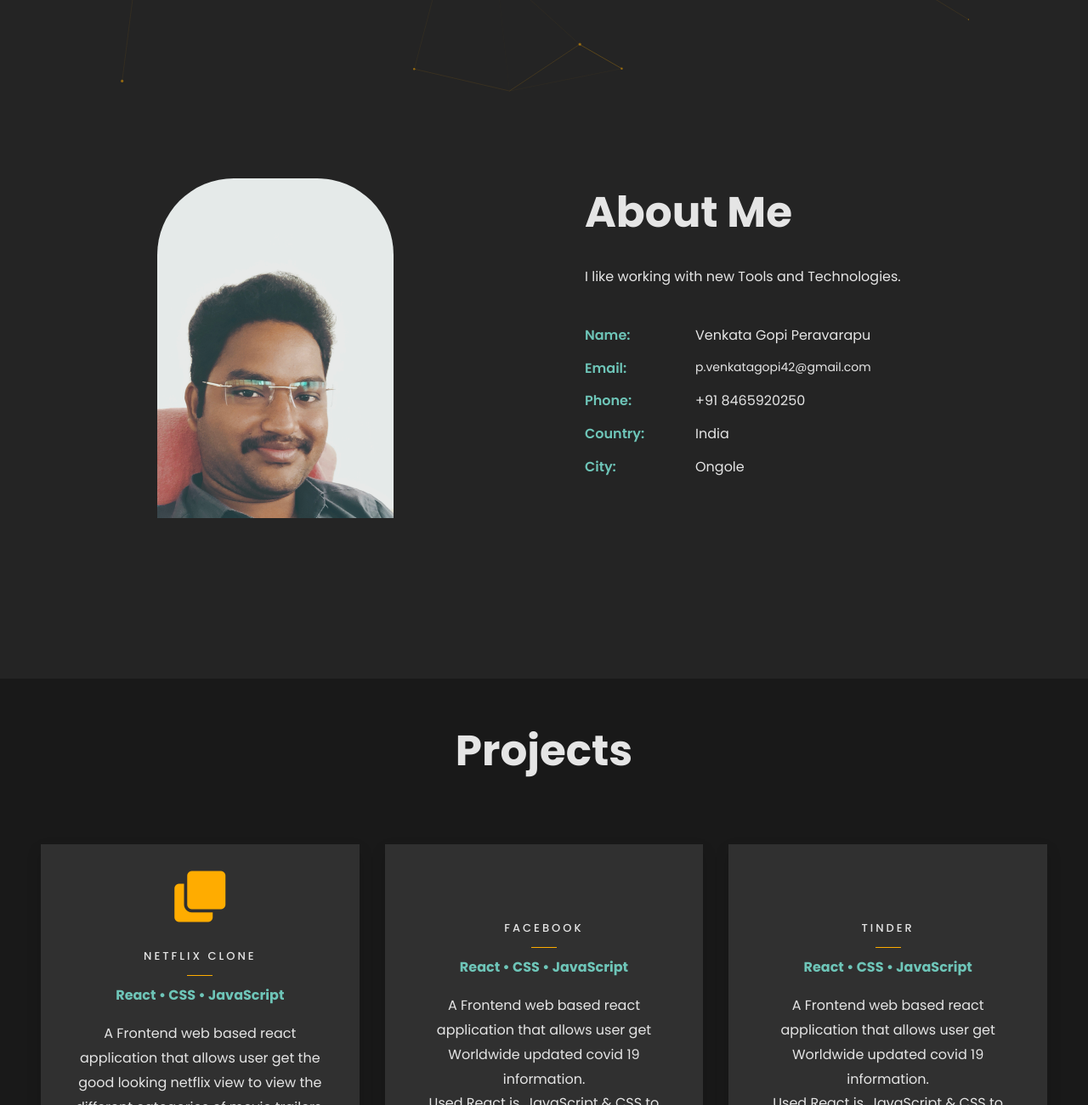
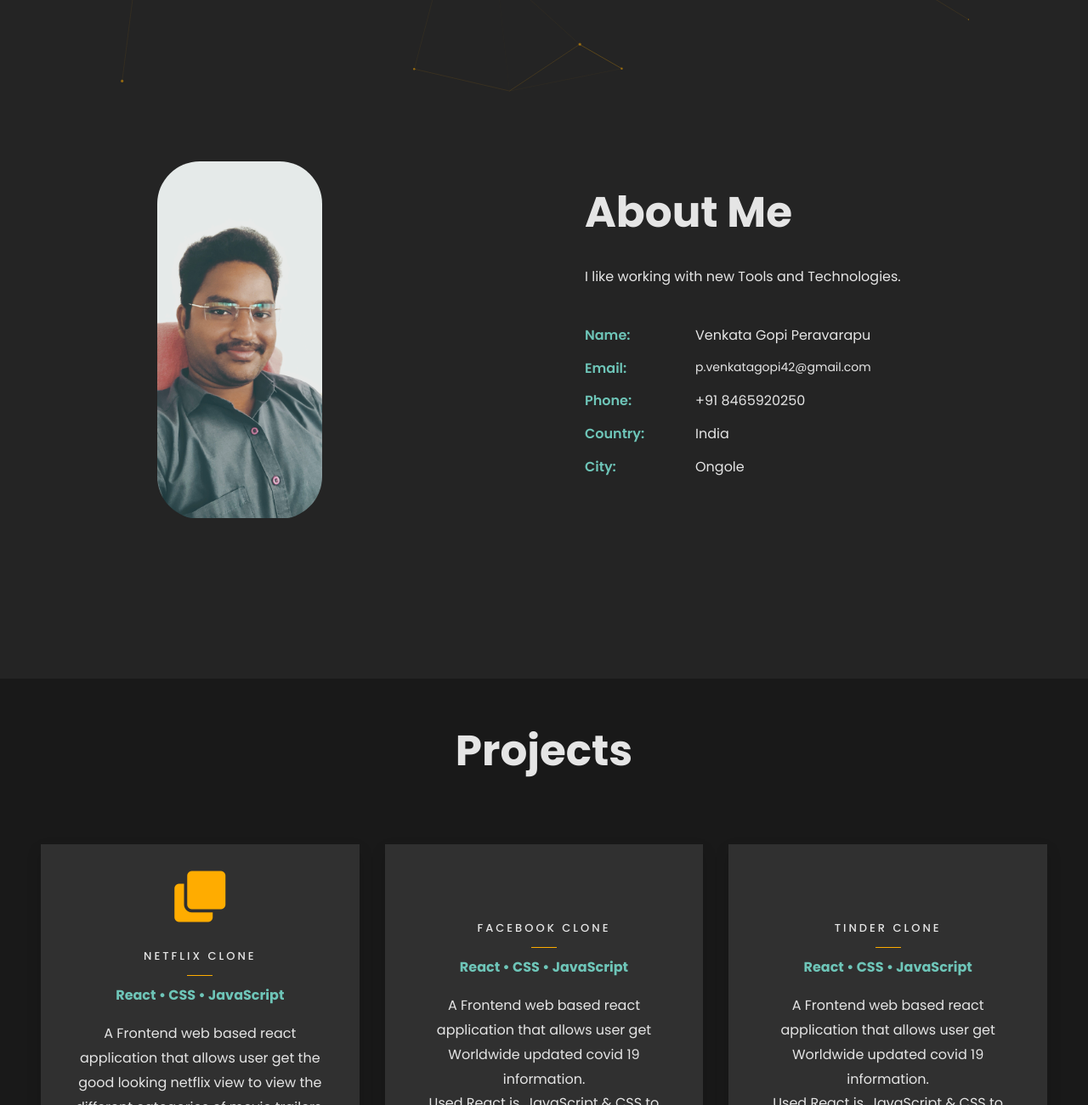
Before and after one commit to VENKATAGOPI1998/Gopi-portfolio, a website: page index.html in a window 1280 px wide. Shown: the part 690-1991 px from the top of the page at 85% size. Drawn offline with Linux system fonts and the light colour scheme; some icons are missing; files whose address does not match are found by name.

Commit message:
Add files via upload

```diff
--- a/index.html
+++ b/index.html
@@ -80,7 +80,7 @@
 
 
 							<img src="./images//about.jpg"
-								style=" top: 0; left: 100px; position: absolute; width: 50%;margin-top: 100px;border-radius: 90px;"
+								style=" top: 0; left: 100px; position: absolute; width: 35%;margin-top: 80px;border-radius: 50px;"
 								alt="profile" srcset="">
 
 
@@ -153,7 +153,7 @@
 								</span>
 
 								<div class="desc">
-									<h3 class="mb-4">Facebook</h3>
+									<h3 class="mb-4">Facebook clone</h3>
 									<p><strong>React • CSS • JavaScript</strong></p>
 									<p>A Frontend web based react application that allows user get Worldwide updated
 										covid 19 information.
@@ -182,7 +182,7 @@
 								</span>
 
 								<div class="desc">
-									<h3 class="mb-4">Tinder</h3>
+									<h3 class="mb-4">Tinder clone</h3>
 									<p><strong>React • CSS • JavaScript</strong></p>
 									<p>A Frontend web based react application that allows user get Worldwide updated
 										covid 19 information.
```
